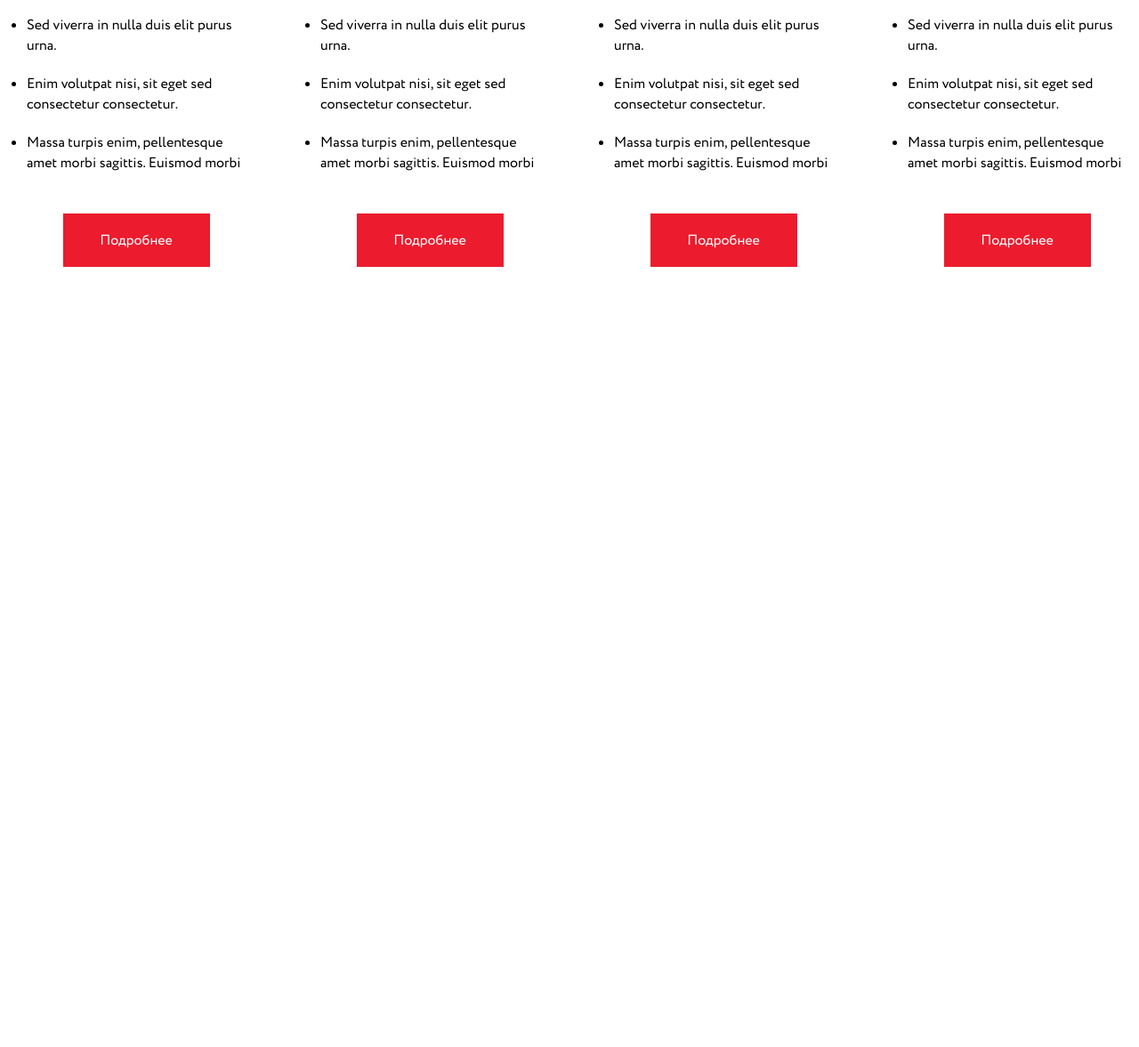
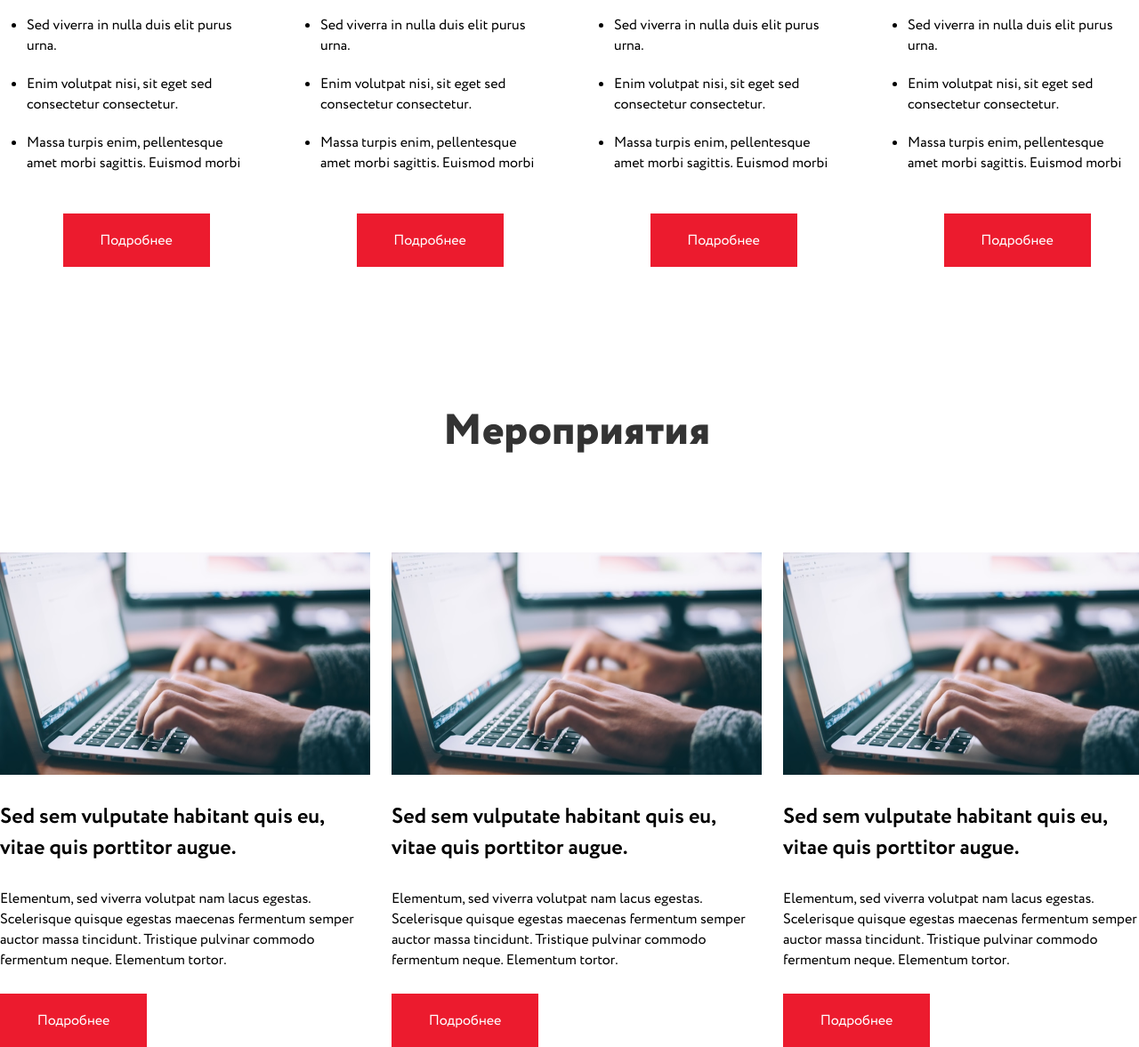
Before and after one commit to ErlanKusain/lavita, a website: page src/index.html in a window 1280 px wide. Shown: the part 3545-4722 px from the top of the page at 89% size. Before the commit the page ends 3845 px from the top, so only its background shows below. Drawn offline with nearby package versions, Linux system fonts and the light colour scheme; files whose address does not match are found by name.

Commit message:
event section

```diff
--- a/src/index.html
+++ b/src/index.html
@@ -126,7 +126,7 @@
 
     <section class="exams">
         <div class="container">
-            <div class="exams__title title">Экзамены</div>
+            <h2 class="exams__title title">Экзамены</h2>
             <div class="exams__items">
                 <div class="exams__item">
                     <div class="exams__item-img"><img src="img/icons/exams-first.png" alt="library"></div>
@@ -140,7 +140,7 @@
                 </div>
 
                 <div class="exams__item">
-                    <div class="exams__item-img"><img src="img/icons/exams-second.png" alt="library"></div>
+                    <div class="exams__item-img"><img src="img/icons/exams-second.png" alt="learning"></div>
                     <h3 class="exams__item-title subtitle">Erat magna at elementum faucibus tristique lorem.</h3>
                     <ul class="exams__lists">
                         <li class="exams__list descr">Sed viverra in nulla duis elit purus urna.</li>
@@ -162,7 +162,7 @@
                 </div>
 
                 <div class="exams__item">
-                    <div class="exams__item-img"><img src="img/icons/exams-fourth.png" alt="library"></div>
+                    <div class="exams__item-img"><img src="img/icons/exams-fourth.png" alt="notebook"></div>
                     <h3 class="exams__item-title subtitle">Laoreet ut aliquam rhoncus lectus. Faucibus.</h3>
                     <ul class="exams__lists">
                         <li class="exams__list descr">Sed viverra in nulla duis elit purus urna.</li>
@@ -175,6 +175,34 @@
         </div>
     </section>
 
+    <section class="event">
+        <div class="container">
+            <h2 class="event__title title">Мероприятия</h2>
+            <div class="event__wrapper">
+                <div class="event__inner">
+                    <div class="event__inner-img"><img src="img/icons/event-first.png" alt="notebook"></div>
+                    <h3 class="event__inner-title subtitle">Sed sem vulputate habitant quis eu, vitae quis porttitor augue. </h3>
+                    <p class="event__inner-descr descr">Elementum, sed viverra volutpat nam lacus egestas. Scelerisque quisque egestas maecenas fermentum semper auctor massa tincidunt. Tristique pulvinar commodo fermentum neque. Elementum tortor.</p>
+                    <div class="event__inner-button button-more">Подробнее</div>
+                </div>
+
+                <div class="event__inner">
+                    <div class="event__inner-img"><img src="img/icons/event-first.png" alt="notebook"></div>
+                    <h3 class="event__inner-title subtitle">Sed sem vulputate habitant quis eu, vitae quis porttitor augue. </h3>
+                    <p class="event__inner-descr descr">Elementum, sed viverra volutpat nam lacus egestas. Scelerisque quisque egestas maecenas fermentum semper auctor massa tincidunt. Tristique pulvinar commodo fermentum neque. Elementum tortor.</p>
+                    <div class="event__inner-button button-more">Подробнее</div>
+                </div>
+
+                <div class="event__inner">
+                    <div class="event__inner-img"><img src="img/icons/event-first.png" alt="notebook"></div>
+                    <h3 class="event__inner-title subtitle">Sed sem vulputate habitant quis eu, vitae quis porttitor augue. </h3>
+                    <p class="event__inner-descr descr">Elementum, sed viverra volutpat nam lacus egestas. Scelerisque quisque egestas maecenas fermentum semper auctor massa tincidunt. Tristique pulvinar commodo fermentum neque. Elementum tortor.</p>
+                    <div class="event__inner-button button-more">Подробнее</div>
+                </div>
+            </div>
+        </div>
+    </section>
+
     <script type="text/javascript" src="//code.jquery.com/jquery-1.11.0.min.js"></script>
     <script type="text/javascript" src="//code.jquery.com/jquery-migrate-1.2.1.min.js"></script>
     <script src="js/slick.min.js"></script>
--- /dev/null
+++ b/src/sass/blocks/_event.scss
@@ -0,0 +1,18 @@
+.event {
+    &__title {
+        margin-top: 150px;
+        text-align: center;
+    }
+    &__wrapper {
+        margin-top: 100px;
+
+        display: grid;
+        grid-template-columns: repeat(3,416px);
+        column-gap: 24px;
+    }
+    &__inner {
+        display: grid;
+        grid-template-rows: 250px 68px 88px 58px;
+        row-gap: 30px;
+    }
+}
--- a/src/sass/style.scss
+++ b/src/sass/style.scss
@@ -48,6 +48,7 @@ body {
 @import 'blocks/about';
 @import 'blocks/price';
 @import 'blocks/exams';
+@import 'blocks/event';
 
 
 .button-more {
```
Also changed, not shown: src/css/style.min.css, 1 other file.
